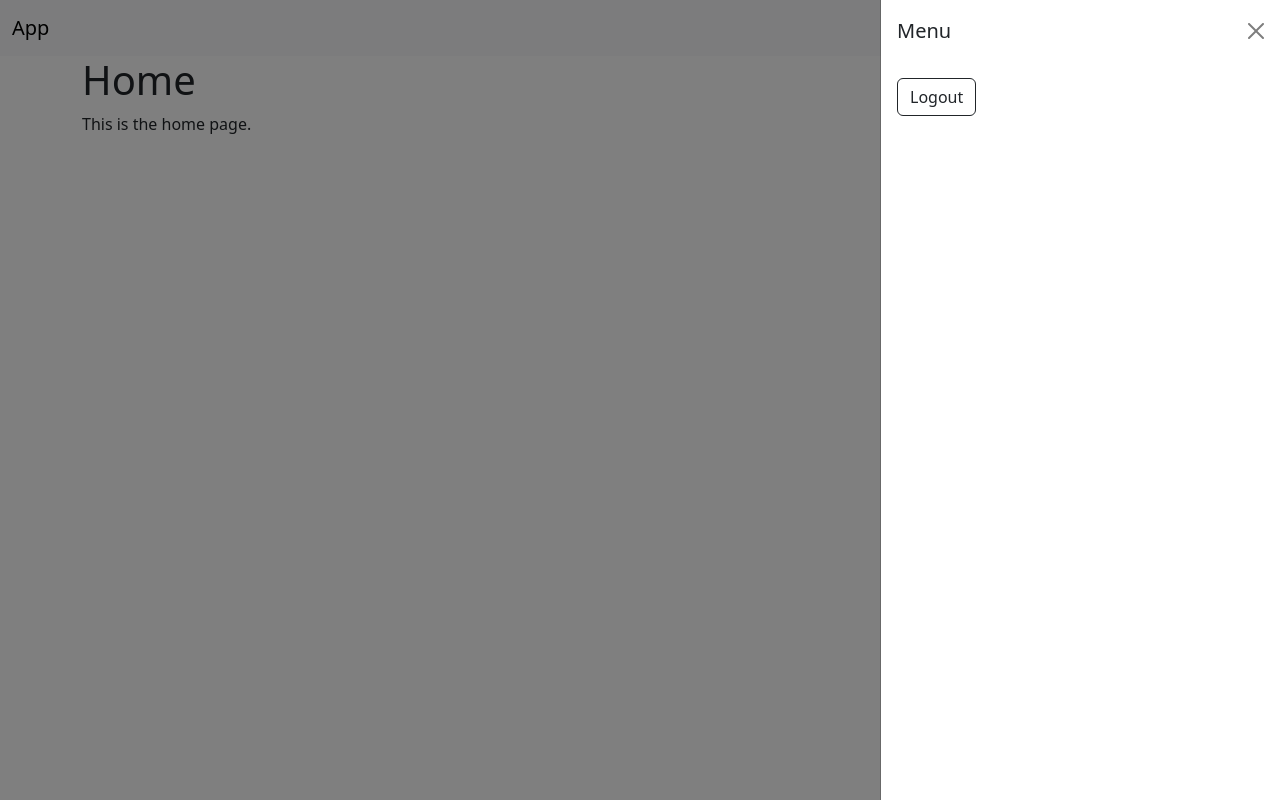
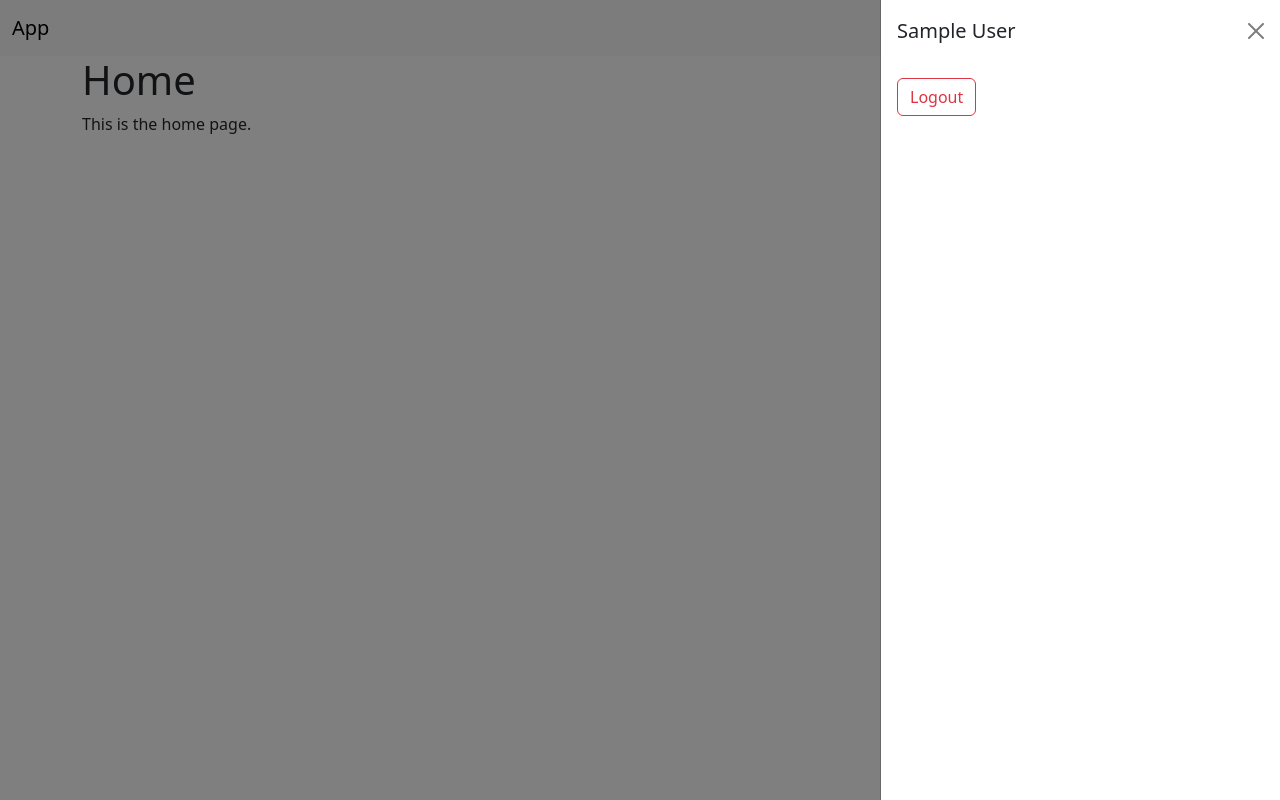
Before and after one commit to oscargdi/oscargdi-app, a Django app: page / in a window 1280 px wide, after a click that opens the changed part. Run offline with Django 5.2, Linux system fonts and the light colour scheme; the visitor is signed in with stand-in values (Sample User, id 1).

Commit message:
Update navbar.html with user's full name

```diff
--- a/src/home/templates/navbar.html
+++ b/src/home/templates/navbar.html
@@ -10,7 +10,9 @@
         </button>
         <div class="offcanvas offcanvas-end" tabindex="-1" id="offcanvasNavbar" aria-labelledby="offcanvasNavbarLabel">
             <div class="offcanvas-header">
-                <h5 class="offcanvas-title" id="offcanvasNavbarLabel">{% trans 'Menu' %}</h5>
+                <h5 class="offcanvas-title" id="offcanvasNavbarLabel">
+                    {{ user.first_name|title }} {{ user.last_name|title }}
+                </h5>
                 <button type="button" class="btn-close" data-bs-dismiss="offcanvas" aria-label="Close"></button>
             </div>
             <div class="offcanvas-body">
@@ -18,7 +20,7 @@
                     <li class="nav-item">
                         <form action="{% url 'account_logout' %}" method="post">
                             {% csrf_token %}
-                            <button class="btn btn-outline-dark" type="submit">{% trans 'Logout' %}</button>
+                            <button class="btn btn-outline-danger" type="submit">{% trans 'Logout' %}</button>
                         </form>
                     </li>
                 </ul>
```
